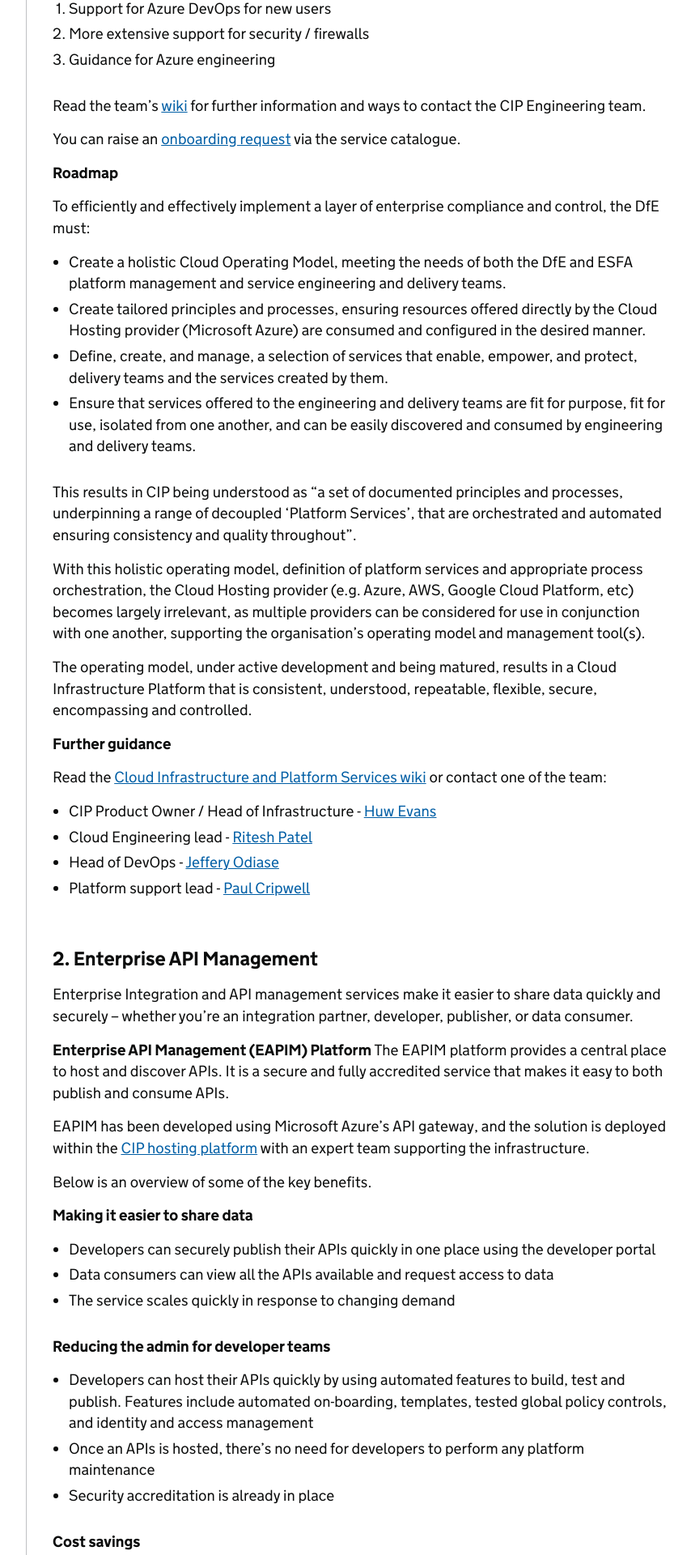
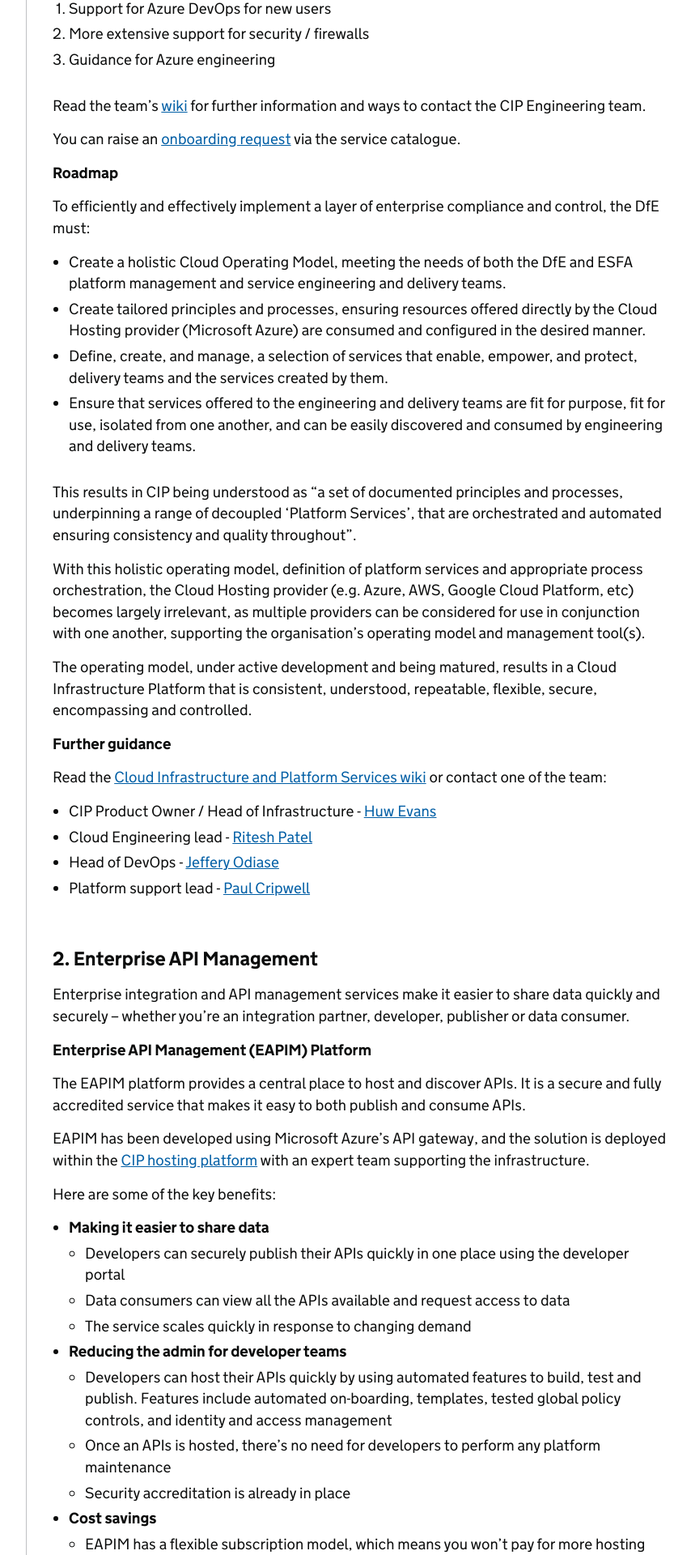
Before and after one commit to DFE-Digital/architecture, a Jekyll site: the page built from common-components/index.md, in a window 1280 px wide. Shown: the part 3080-5000 px from the top of the page at 81% size, without its empty margins (298-1152 px from the left). Built offline with Jekyll 4.4.1, drawn with Linux system fonts in a browser that asks for light colours; our own code applies the rules of GitHub Pages for plain Markdown files; some of the changed text lies outside the part shown.

Commit message:
Update index.md
Tidied a few sections, moderated content for consitency

```diff
--- a/common-components/index.md
+++ b/common-components/index.md
@@ -116,38 +116,37 @@ Read the [Cloud Infrastructure and Platform Services wiki](https://educationgovu
 
 <a name="eapim"></a>
 ### 2. Enterprise API Management
-Enterprise Integration and API management services make it easier to share data quickly and securely – whether you’re an integration partner, developer, publisher, or data consumer.
+Enterprise integration and API management services make it easier to share data quickly and securely – whether you’re an integration partner, developer, publisher or data consumer.
 
 **Enterprise API Management (EAPIM) Platform**
+
 The EAPIM platform provides a central place to host and discover APIs. It is a secure and fully accredited service that makes it easy to both publish and consume APIs.
 
 EAPIM has been developed using Microsoft Azure’s API gateway, and the solution is deployed within the [CIP hosting platform](#cip) with an expert team supporting the infrastructure.
 
-Below is an overview of some of the key benefits.
+Here are some of the key benefits:
 
-**Making it easier to share data**
-- Developers can securely publish their APIs quickly in one place using the developer portal
-- Data consumers can view all the APIs available and request access to data
-- The service scales quickly in response to changing demand
-
-**Reducing the admin for developer teams**
-- Developers can host their APIs quickly by using automated features to build, test and publish. Features include automated on-boarding, templates, tested global policy controls, and identity and access management
-- Once an APIs is hosted, there’s no need for developers to perform any platform maintenance
-- Security accreditation is already in place
-
-**Cost savings**
-- EAPIM has a flexible subscription model, which means you won’t pay for more hosting space than you use
-- By moving APIs to EAPIM, we are reducing the number of duplicate API platforms across the estate
+- **Making it easier to share data**
+  - Developers can securely publish their APIs quickly in one place using the developer portal
+  - Data consumers can view all the APIs available and request access to data
+  - The service scales quickly in response to changing demand
+- **Reducing the admin for developer teams**
+  - Developers can host their APIs quickly by using automated features to build, test and publish. Features include automated on-boarding, templates, tested global policy controls, and identity and access management
+  - Once an APIs is hosted, there’s no need for developers to perform any platform maintenance
+  - Security accreditation is already in place
+- **Cost savings**
+  - EAPIM has a flexible subscription model, which means you won’t pay for more hosting space than you use
+  - By moving APIs to EAPIM, we are reducing the number of duplicate API platforms across the estate
 
 __Integration middleware__
 
 In addition to the API platform, integration middleware services are also available. These services use APIs to improve data sharing between multiple systems.
 
-The middleware technology improves access to siloed data and can deliver it between multiple systems in near real-time. By integrating systems in this way, we get better visibility of data, reduce the need to manually input data into multiple systems, increase efficiency, and reduce the risk of data error.
+The middleware technology improves access to siloed data and can deliver it between multiple systems in near real-time. By integrating systems in this way, we get better visibility of data, reduce the need to manually input data into multiple systems, increase efficiency and reduce the risk of data error.
 
 __Documentation__
 
-Read the [Operating Model](https://educationgovuk.sharepoint.com/sites/lveesfa00073/API%20Management/Forms/AllItems.aspx?id=%2Fsites%2Flveesfa00073%2FAPI%20Management%2FPlatform%20Documentation%2FService%20Operating%20Model%20%28SOM%29%2FCurrent%20Version&viewid=00000000%2D0000%2D0000%2D0000%2D000000000000) for more information about the solution design, security, availability, support and governance. If you need access to this document, please contact Matt Morgan.
+Read the [Operating Model](https://educationgovuk.sharepoint.com/sites/lveesfa00073/API%20Management/Forms/AllItems.aspx?id=%2Fsites%2Flveesfa00073%2FAPI%20Management%2FPlatform%20Documentation%2FService%20Operating%20Model%20%28SOM%29%2FCurrent%20Version&viewid=00000000%2D0000%2D0000%2D0000%2D000000000000) for more information about the solution design, security, availability, support and governance. If you need access to this document, please contact [Matt Morgan](https://eur.delve.office.com/?u=2bea9bd4-72ee-4174-850b-f6531174a2c7&v=work).
 
 __Support__
 
@@ -167,7 +166,7 @@ Over the next 18 months, these services are evolving in two key areas:
 
 __Further guidance__
 
-Contact [Sarfraz Malik](https://eur.delve.office.com/?u=8d0b2191-9a02-4a7f-8ad3-9b41ea129354&v=profiledetails); to find out more about this solution.
+Contact [Sarfraz Malik](https://eur.delve.office.com/?u=8d0b2191-9a02-4a7f-8ad3-9b41ea129354&v=work) to find out more about this solution.
 
 <a name="edap"></a>
 ### 3. Enterprise Data and Analytics Platform
@@ -236,27 +235,24 @@ The Enterprise CRM service is constantly evolving, with new capabilities and fun
 - benefit from more integration and data sharing
 - make significant savings on development and support
 
-Below is an overview of some of the key benefits.
+Here are some of the key benefits:
 
-**Strategic benefits:**
-- Aligns with DfE and wider government strategy
-- The Enterprise CRM strategic roadmap has a host of capability enhancements to increase functional maturity
-- System and development knowledge is retained in-house, enabling quicker and more flexible delivery of future capabilities
-
-**Technical benefits:**
-- Ready to use solution, with no procurement required
-- Over time, there will be increased opportunities to integrate with other DfE systems and improve data sharing
-- There’s no obligation to move from your current platform, the Enterprise CRM services can help enhance and evolve your current solution
-
-**Support benefits:**
-- Specialist in-house engineers delivering 2nd and 3rd line support
-- Operating model integrated with the ServiceNow toolset
-- Flexible and fast-turnaround change management
-- Testing and training for technical and user readiness
-
-**Cost benefits:**
-- Save money by consolidating support models, exiting from expensive external supplier contracts, and sharing central resources
-- Lowered cost of total ownership and economies of scale as multiple business areas contribute to maintenance costs
+- **Strategic**
+  - Aligns with DfE and wider government strategy
+  - The Enterprise CRM strategic roadmap has a host of capability enhancements to increase functional maturity
+  - System and development knowledge is retained in-house, enabling quicker and more flexible delivery of future capabilities
+- **Technical**
+  - Ready to use solution, with no procurement required
+  - Over time, there will be increased opportunities to integrate with other DfE systems and improve data sharing
+  - There’s no obligation to move from your current platform, the Enterprise CRM services can help enhance and evolve your current solution
+- **Support**
+  - Specialist in-house engineers delivering 2nd and 3rd line support
+  - Operating model integrated with the ServiceNow toolset
+  - Flexible and fast-turnaround change management
+  - Testing and training for technical and user readiness
+- **Cost**
+  - Save money by consolidating support models, exiting from expensive external supplier contracts, and sharing central resources
+  - Lowered cost of total ownership and economies of scale as multiple business areas contribute to maintenance costs
 
 __Documentation__
 
```
